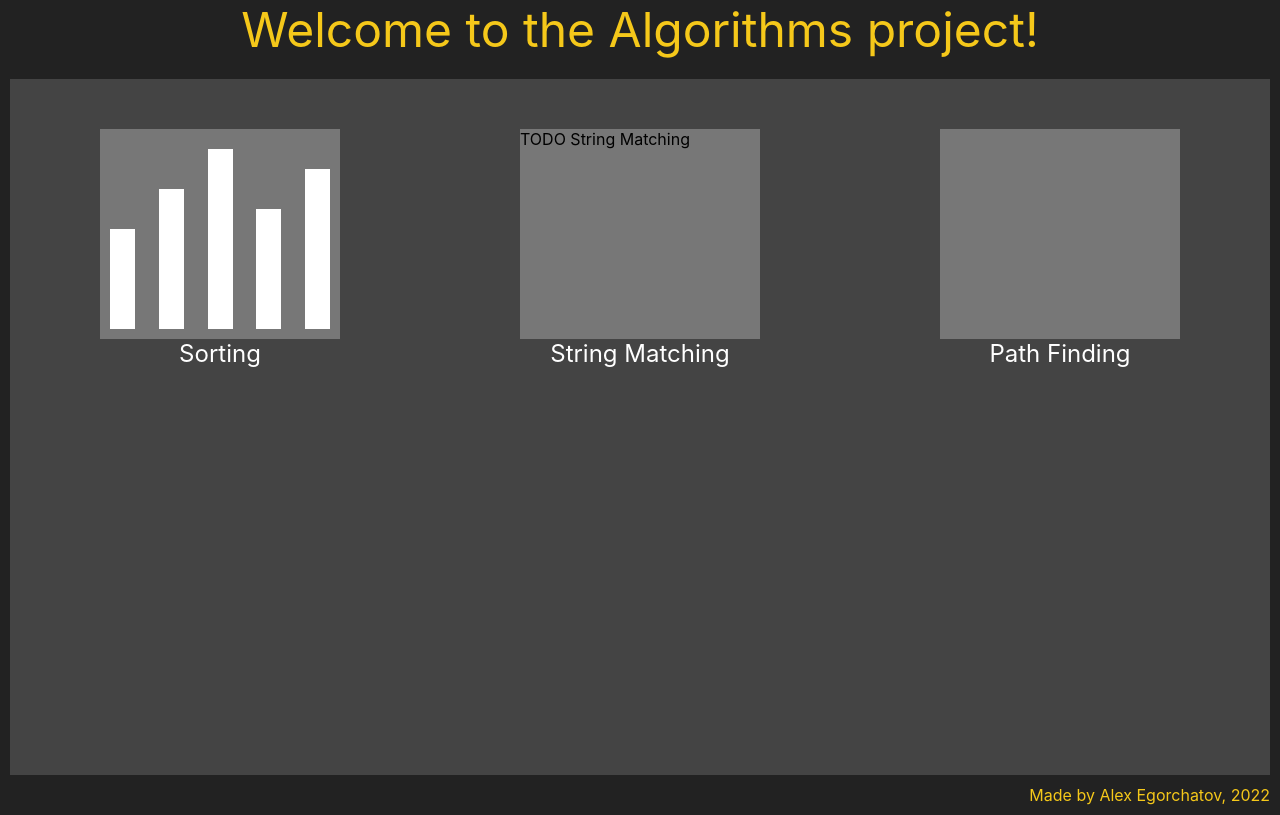
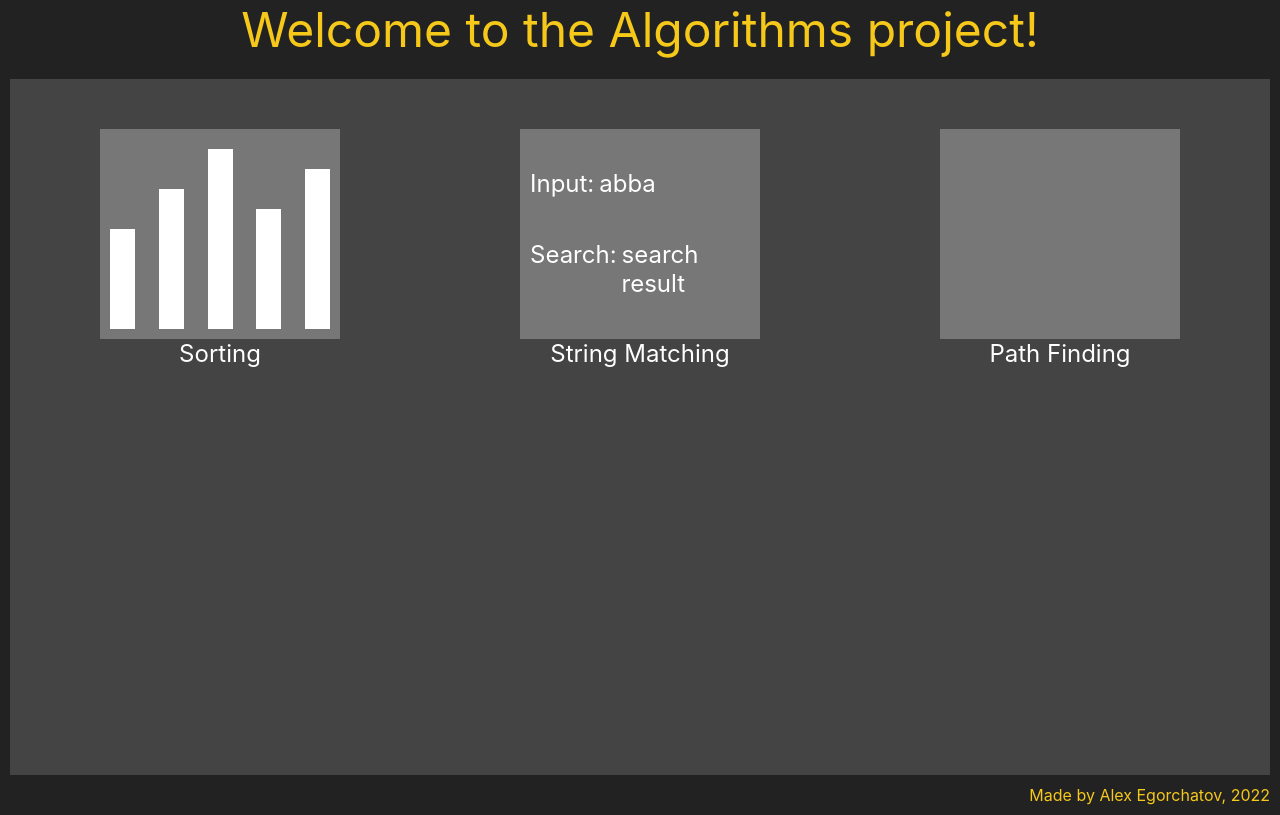
Before and after one commit to AlexEgorchatov/Algorithms, a React (Create React App) app in the folder frontend/: page / in a window 1280 px wide. Built offline with nearby package versions, Linux system fonts and the light colour scheme.

Commit message:
Worked on String Matching module.

```diff
--- a/frontend/src/Module Resources/Modules/StringMatchingModule.tsx
+++ b/frontend/src/Module Resources/Modules/StringMatchingModule.tsx
@@ -1,15 +1,81 @@
+/**@jsxImportSource @emotion/react */
+import { css } from '@emotion/react';
 import React from 'react';
 import { IModule } from '../Module';
 import { ModulePlaceholder } from '../ModulePlaceHolder';
 
+export enum CharacterState {
+  Unselected = 0,
+  Selected = 1,
+  Found = 2,
+}
+
+interface Props {
+  character: string;
+  isSelected?: boolean;
+}
+
+const SearchableCharacter = ({ character, isSelected = false }: Props) => {
+  return (
+    <div
+      css={css`
+        ${isSelected === true && `background-color: yellow`}
+      `}
+    >
+      {character}
+    </div>
+  );
+};
+
 export const StringMatchingModule = ({ title }: IModule) => {
+  const test = [
+    <SearchableCharacter character={'a'} />,
+    <SearchableCharacter character={'b'} />,
+    <SearchableCharacter character={'b'} />,
+    <SearchableCharacter character={'a'} />,
+  ];
+
   const handleModuleMouseEnter = () => {};
   const handleModuleMouseLeave = () => {};
 
   return (
     <div onMouseEnter={handleModuleMouseEnter} onMouseLeave={handleModuleMouseLeave}>
-      <ModulePlaceholder title={title}>
-        <div>TODO String Matching</div>
+      <ModulePlaceholder title={title} isGrid={true}>
+        <div
+          css={css`
+            font-size: 24px;
+            color: #ffffff;
+            display: flex;
+            margin: 40px 0 0 10px;
+          `}
+        >
+          Input:
+          <div
+            css={css`
+              margin-left: 5px;
+              display: flex;
+            `}
+          >
+            {test}
+          </div>
+        </div>
+        <div
+          css={css`
+            font-size: 24px;
+            color: #ffffff;
+            display: flex;
+            margin: 10px;
+          `}
+        >
+          Search:
+          <div
+            css={css`
+              margin-left: 5px;
+            `}
+          >
+            search result
+          </div>
+        </div>
       </ModulePlaceholder>
     </div>
   );
```
